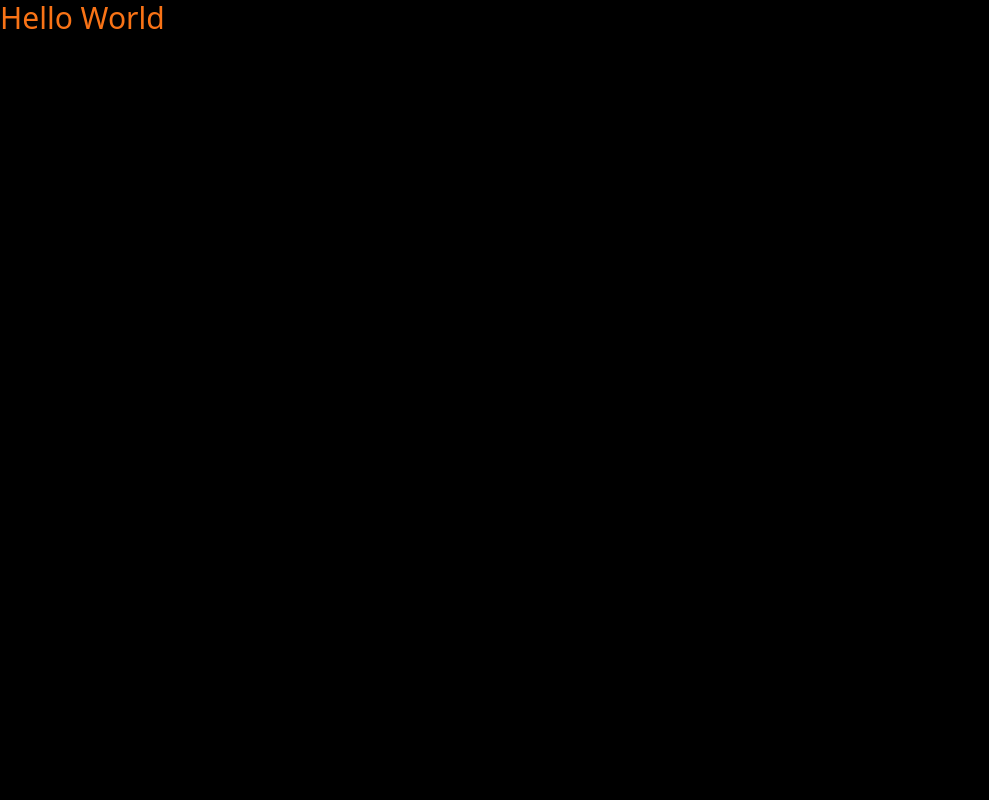
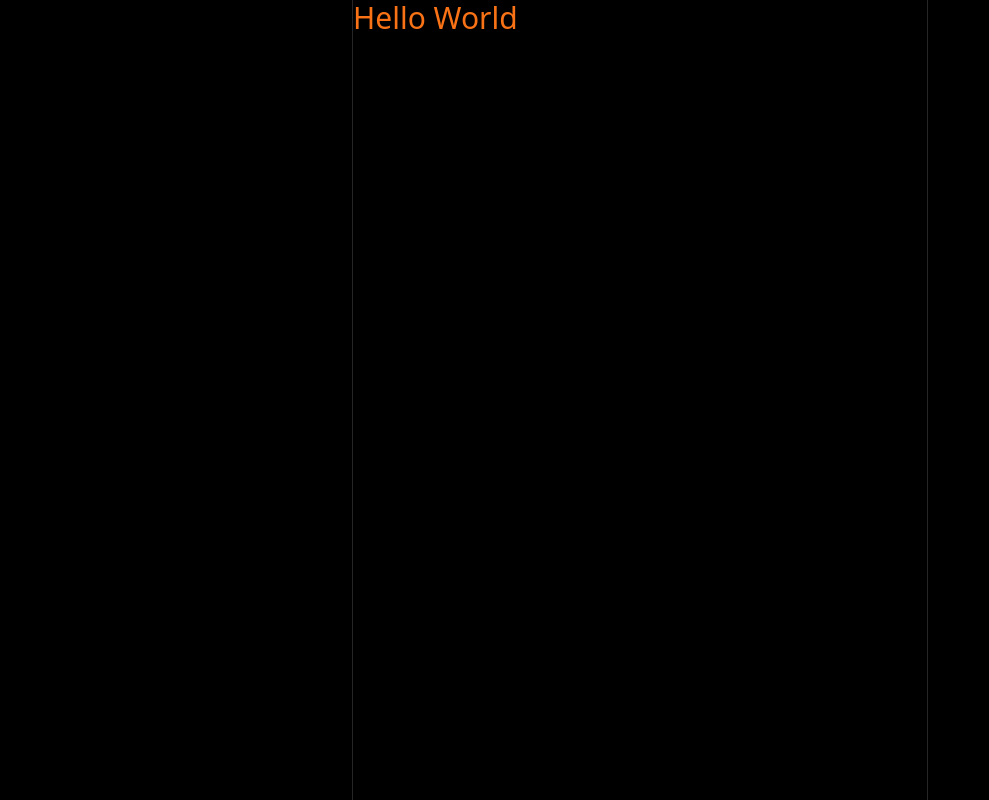
Before and after one commit to Shiriix/OtakuOasis, a Next.js app: page / in a window 1280 px wide. Shown: the whole page, without its empty margins (0-989 px from the left). Built offline with nearby package versions, Linux system fonts and the light colour scheme.

Commit message:
created columns for the feed layout

```diff
--- /dev/null
+++ b/components/Layout.tsx
@@ -0,0 +1,24 @@
+interface LayoutProps {
+  children: React.ReactNode;
+}
+
+import Sidebar from "./Sidebar";
+const Layout: React.FC<LayoutProps> = ({ children }) => {
+  return (
+    <div className="h-screen bg-black">
+      <div className="container h-full mx-auto xl:px-30 max-w-6xl">
+        <div className="grid grid-cols-4 h-full">
+          <Sidebar />
+          <div
+            className="col-span-3 lg:col-span-2 border-x-[1px] border-neutral-800
+                "
+          >
+            {children}
+          </div>
+        </div>
+      </div>
+    </div>
+  );
+};
+
+export default Layout;
--- /dev/null
+++ b/components/Sidebar.tsx
@@ -0,0 +1,9 @@
+import React from 'react'
+
+function Sidebar() {
+  return (
+    <div>Sidebar</div>
+  )
+}
+
+export default Sidebar
--- a/pages/_app.tsx
+++ b/pages/_app.tsx
@@ -1,6 +1,11 @@
+import Layout from "@/components/Layout";
 import "@/styles/globals.css";
 import type { AppProps } from "next/app";
 
 export default function App({ Component, pageProps }: AppProps) {
-  return <Component {...pageProps} />;
+  return(
+  <Layout>
+    <Component {...pageProps} />
+  </Layout>
+);
 }
```
